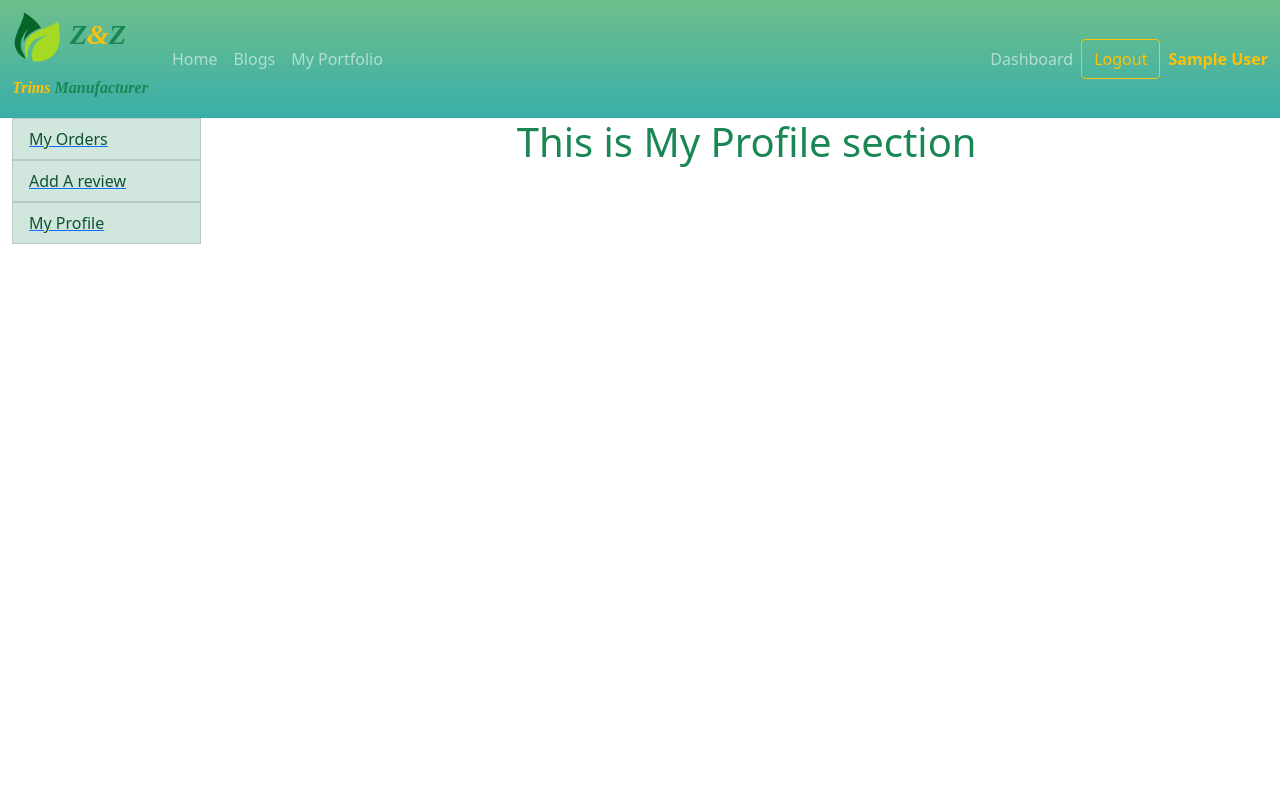
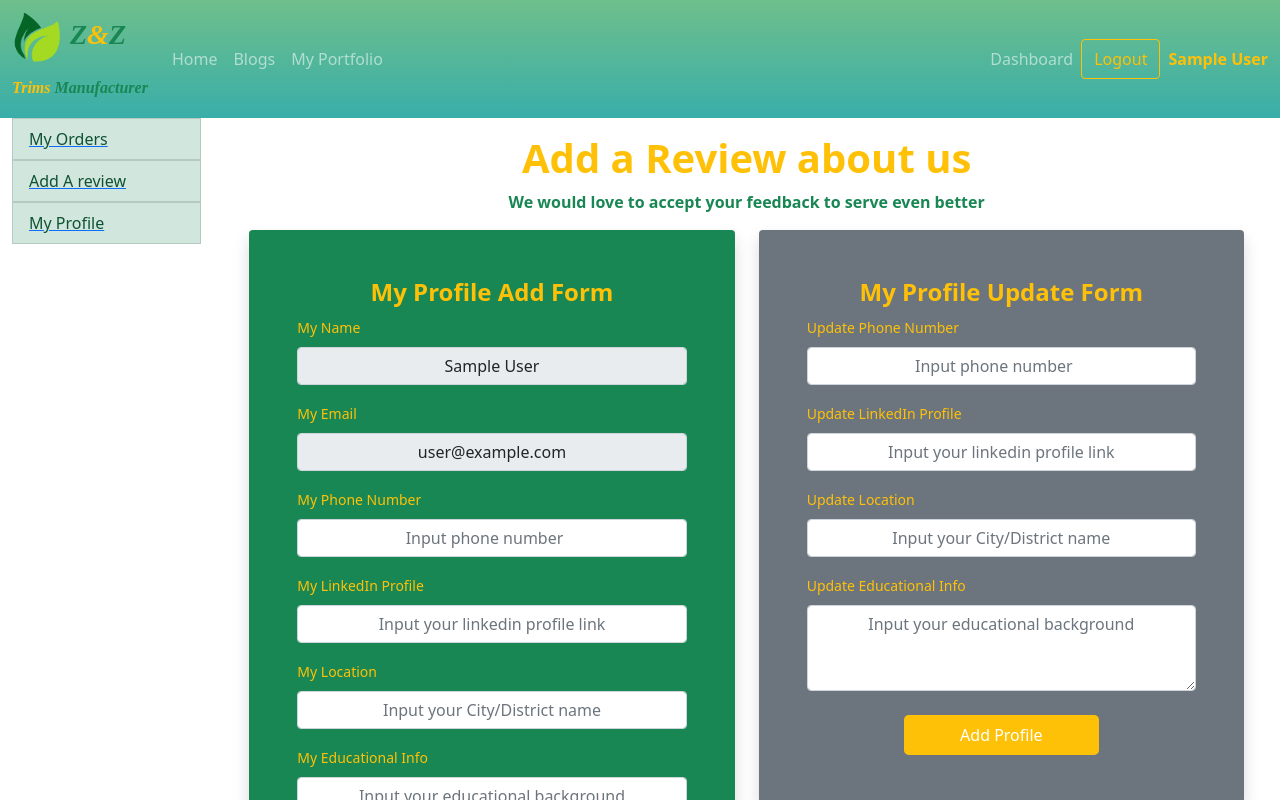
Before and after one commit to Zahid-BM/z---z-trims-full-stack-with-mern, a React (Create React App) app: page /dashboard/myprofile in a window 1280 px wide. Shown: the top 800 px of the page. Built offline with nearby package versions, Linux system fonts and the light colour scheme; no server answers; sample sign-in values are in the browser's storage.

Commit message:
Alhamdulillah my profile creation fetch data and all code done. Working fine

```diff
--- a/src/Pages/Dashboard/AddReview.js
+++ b/src/Pages/Dashboard/AddReview.js
@@ -8,7 +8,6 @@ import auth from '../../firebase.init';
 
 const AddReview = () => {
     const [user] = useAuthState(auth);
-    console.log(user.photoURL)
     const { register, formState: { errors }, handleSubmit, reset } = useForm();
 
 
--- a/src/Pages/Dashboard/MyProfile.js
+++ b/src/Pages/Dashboard/MyProfile.js
@@ -1,10 +1,180 @@
 import React from 'react';
+import { Col, Container, Form, Row } from 'react-bootstrap';
+import { useAuthState } from 'react-firebase-hooks/auth';
+import { useForm } from 'react-hook-form';
+import { toast } from 'react-toastify';
+import auth from '../../firebase.init';
 
 const MyProfile = () => {
+    const [user] = useAuthState(auth);
+    const { register, handleSubmit, reset } = useForm();
+
+    const onSubmit = data => {
+        console.log(data);
+        const profile = data;
+        console.log(data);
+        const url = 'http://localhost:5000/profile';
+        fetch(url, {
+            method: 'POST',
+            headers: { 'Content-type': 'application/json' },
+            body: JSON.stringify(profile)
+        })
+            .then(res => res.json())
+            .then(profile => {
+                toast('Profile Created !!!!');
+                reset();
+            })
+    };
+
+    const onSubmit2 = data => {
+        console.log(data);
+        const profile = data;
+        console.log(data);
+        const url = 'http://localhost:5000/profile';
+        fetch(url, {
+            method: 'POST',
+            headers: { 'Content-type': 'application/json' },
+            body: JSON.stringify(profile)
+        })
+            .then(res => res.json())
+            .then(profile => {
+                toast('Profile Created !!!!');
+                reset();
+            })
+    };
+
+
+
+
+
     return (
-        <div>
-            <h1 className="text-center text-success">This is My Profile section</h1>
-        </div>
+        <>
+            <Container className='my-3'>
+                <h1 className='text-center fw-bold text-warning'>Add a Review about us</h1>
+                <p className='text-center fw-bold text-success'>We would love to accept your feedback to serve even better</p>
+                <Row>
+                    <Col lg={6}>
+                        <form className='p-5 bg-success shadow rounded ' onSubmit={handleSubmit(onSubmit)}>
+                            <h4 className='text-center fw-bolder text-warning'>My Profile Add Form</h4>
+
+                            <Form.Group className="mb-3" controlId="exampleForm.ControlInput1">
+                                <Form.Label><small className='text-warning'>My Name</small> </Form.Label>
+                                <Form.Control
+                                    className='text-center'
+                                    value={user?.displayName}
+                                    readOnly
+                                    {...register("name")}
+                                />
+                            </Form.Group>
+
+                            <Form.Group className="mb-3" controlId="exampleForm.ControlInput1">
+                                <Form.Label><small className='text-warning'>My Email</small> </Form.Label>
+                                <Form.Control
+                                    className='text-center'
+                                    value={user?.email}
+                                    readOnly
+                                    {...register("email")}
+                                />
+                            </Form.Group>
+
+                            <Form.Group className="mb-3" controlId="exampleForm.ControlInput1">
+                                <Form.Label><small className='text-warning'>My Phone Number</small> </Form.Label>
+                                <Form.Control
+                                    className='text-center'
+                                    type="number"
+                                    placeholder='Input phone number'
+                                    required
+                                    {...register("phone")}
+                                />
+                            </Form.Group>
+                            <Form.Group className="mb-3" controlId="exampleForm.ControlInput1">
+                                <Form.Label><small className='text-warning'>My LinkedIn Profile</small> </Form.Label>
+                                <Form.Control
+                                    className='text-center'
+                                    type='text'
+                                    placeholder='Input your linkedin profile link'
+                                    required
+                                    {...register("linkedin")}
+                                />
+                            </Form.Group>
+                            <Form.Group className="mb-3" controlId="exampleForm.ControlInput1">
+                                <Form.Label><small className='text-warning'>My  Location</small> </Form.Label>
+                                <Form.Control
+                                    className='text-center'
+                                    type="text"
+                                    placeholder='Input your City/District name'
+                                    required
+                                    {...register("location")}
+                                />
+                            </Form.Group>
+
+
+                            <Form.Group className="mb-3" controlId="exampleForm.ControlTextarea1">
+                                <Form.Label><small className='text-warning'>My Educational Info</small></Form.Label>
+                                <Form.Control as="textarea" rows={3}
+                                    required
+                                    type="text"
+                                    placeholder='Input your educational background'
+                                    className='text-center'
+                                    {...register("education")}
+                                />
+                            </Form.Group>
+                            <input className='text-center d-block mt-4 w-50 mx-auto bg-warning border-0 rounded-3 py-2 text-white' value={'Add Profile'} type="Submit" />
+                        </form>
+                    </Col>
+                    <Col lg={6}>
+                        <form className='p-5 bg-secondary shadow rounded ' onSubmit={handleSubmit(onSubmit2)}>
+                            <h4 className='text-center fw-bolder text-warning'>My Profile Update Form</h4>
+
+                            <Form.Group className="mb-3" controlId="exampleForm.ControlInput1">
+                                <Form.Label><small className='text-warning'>Update Phone Number</small> </Form.Label>
+                                <Form.Control
+                                    className='text-center'
+                                    type="number"
+                                    placeholder='Input phone number'
+                                    required
+                                    {...register("phone")}
+                                />
+                            </Form.Group>
+                            <Form.Group className="mb-3" controlId="exampleForm.ControlInput1">
+                                <Form.Label><small className='text-warning'>Update LinkedIn Profile</small> </Form.Label>
+                                <Form.Control
+                                    className='text-center'
+                                    type='text'
+                                    placeholder='Input your linkedin profile link'
+                                    required
+                                    {...register("linkedin")}
+                                />
+                            </Form.Group>
+                            <Form.Group className="mb-3" controlId="exampleForm.ControlInput1">
+                                <Form.Label><small className='text-warning'>Update  Location</small> </Form.Label>
+                                <Form.Control
+                                    className='text-center'
+                                    type="text"
+                                    placeholder='Input your City/District name'
+                                    required
+                                    {...register("location")}
+                                />
+                            </Form.Group>
+
+
+                            <Form.Group className="mb-3" controlId="exampleForm.ControlTextarea1">
+                                <Form.Label><small className='text-warning'>Update Educational Info</small></Form.Label>
+                                <Form.Control as="textarea" rows={3}
+                                    required
+                                    type="text"
+                                    placeholder='Input your educational background'
+                                    className='text-center'
+                                    {...register("education")}
+                                />
+                            </Form.Group>
+                            <input className='text-center d-block mt-4 w-50 mx-auto bg-warning border-0 rounded-3 py-2 text-white' value={'Add Profile'} type="Submit" />
+                        </form>
+                    </Col>
+                </Row>
+            </Container>
+
+        </>
     );
 };
 
```
